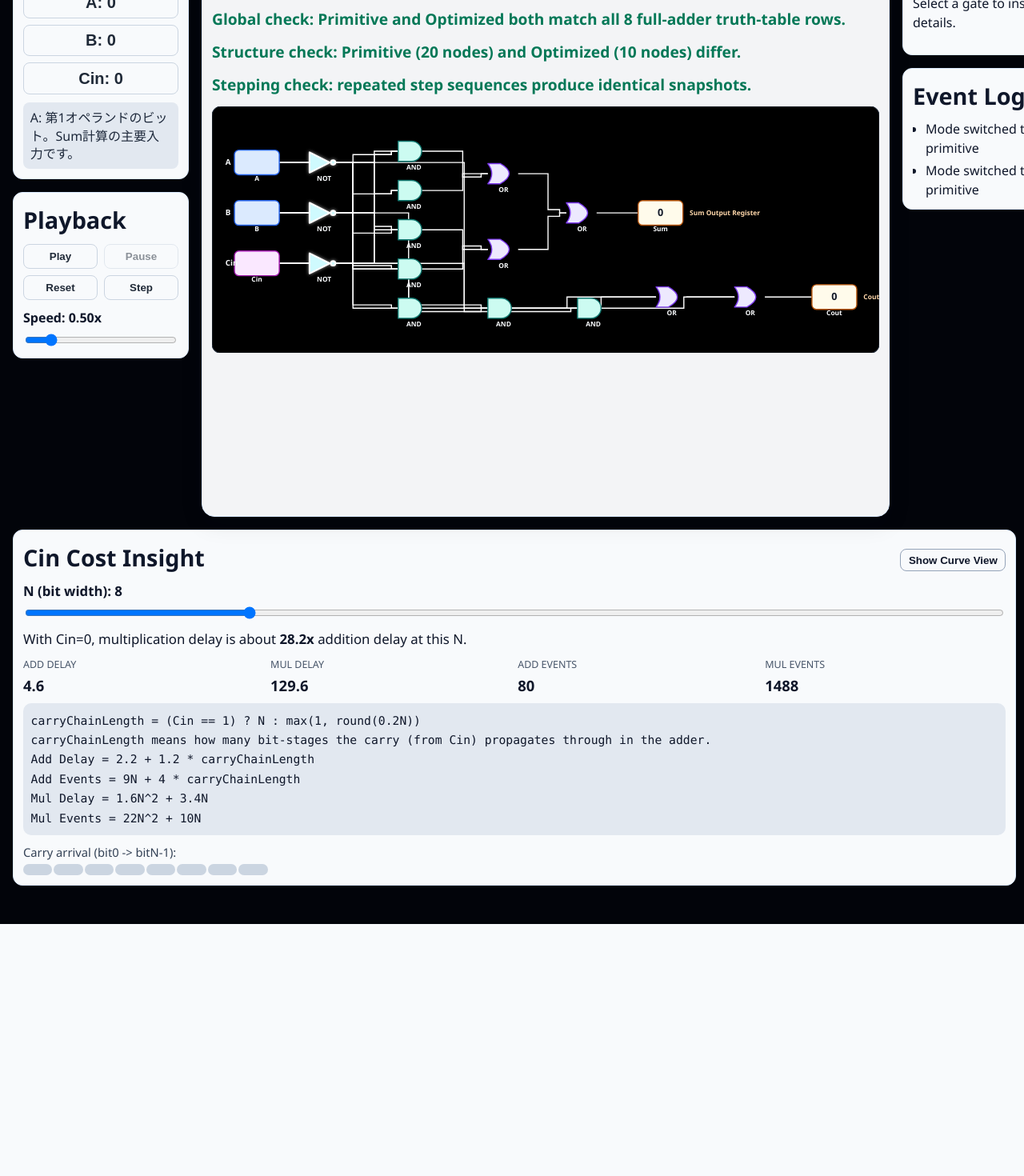
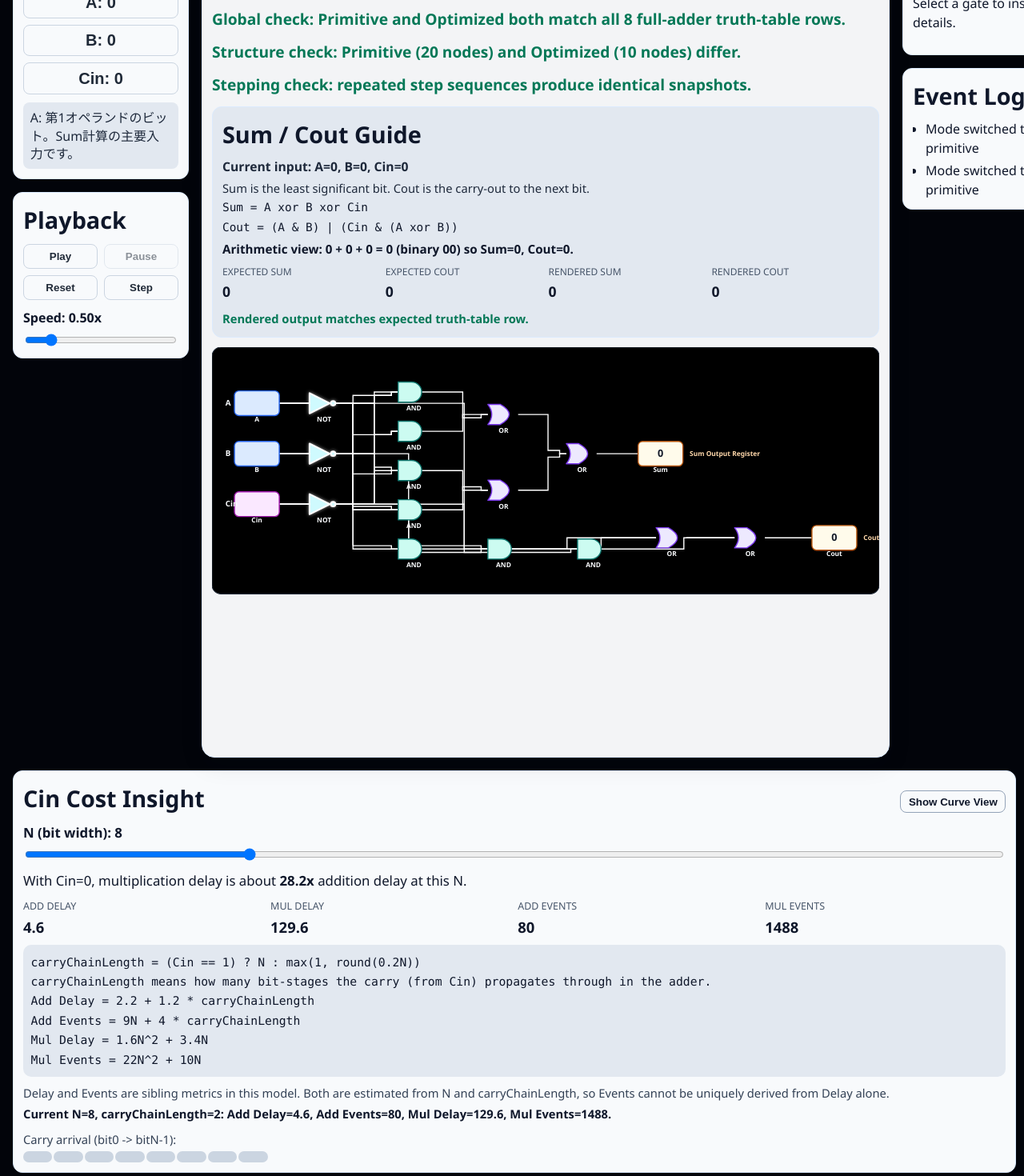
Before and after one commit to Picminmin/GateFlow-ALU, a React (Vite) app: page / in a window 1280 px wide. Shown: the part 460-1930 px from the top of the page at 80% size. Before the commit the page ends 1615 px from the top, so only its background shows below. Built offline with nearby package versions, Linux system fonts and the light colour scheme.

Commit message:
Clarify cost metrics and output meaning

```diff
--- a/src/App.tsx
+++ b/src/App.tsx
@@ -10,6 +10,7 @@ import {
   CostInsightPanel,
   GateDetailsPanel,
   InputsPanel,
+  OutputInsightPanel,
   PlaybackControls,
   EventLogPanel,
 } from './components';
@@ -24,6 +25,7 @@ import {
   verifyDeterministicStepping,
 } from './simulation';
 import type { SimulationState } from './types';
+import type { LogicValue } from './types';
 import type { InputsPanelValues } from './components/panels/InputsPanel';
 
 function App() {
@@ -73,6 +75,8 @@ function App() {
     cin: inputs.cin,
     currentTime: animationTime,
   });
+  const actualSum = (simulationState.values['out-sum'] ?? null) as LogicValue | null;
+  const actualCout = (simulationState.values['out-cout'] ?? null) as LogicValue | null;
   const modeIsOptimized = mode === 'optimized';
 
   const appendLog = (message: string) => {
@@ -266,6 +270,7 @@ function App() {
           <p className={deterministicSteppingWorks ? 'validation-ok' : 'validation-error'}>
             {steppingStatus}
           </p>
+          <OutputInsightPanel inputs={inputs} actualSum={actualSum} actualCout={actualCout} />
           {mode === 'optimized' ? (
             <p className="optimization-progress">
               {displayedCircuit.label} ({displayedCircuit.nodes.length} nodes)
--- a/src/components/index.ts
+++ b/src/components/index.ts
@@ -4,4 +4,5 @@ export { CostInsightPanel } from './panels/CostInsightPanel';
 export { EventLogPanel } from './panels/EventLogPanel';
 export { GateDetailsPanel } from './panels/GateDetailsPanel';
 export { InputsPanel } from './panels/InputsPanel';
+export { OutputInsightPanel } from './panels/OutputInsightPanel';
 export { PlaybackControls } from './panels/PlaybackControls';
--- a/src/components/panels/CostInsightPanel.tsx
+++ b/src/components/panels/CostInsightPanel.tsx
@@ -9,6 +9,11 @@ interface CostInsightPanelProps {
 
 export function CostInsightPanel({ insight, bitWidth, onBitWidthChange }: CostInsightPanelProps) {
   const [curveMode, setCurveMode] = useState(false);
+  const carryChainLength = insight.cin === 1 ? bitWidth : Math.max(1, Math.round(bitWidth * 0.2));
+  const derivedAddDelay = 2.2 + 1.2 * carryChainLength;
+  const derivedAddEvents = 9 * bitWidth + 4 * carryChainLength;
+  const derivedMulDelay = 1.6 * bitWidth * bitWidth + 3.4 * bitWidth;
+  const derivedMulEvents = 22 * bitWidth * bitWidth + 10 * bitWidth;
 
   const chart = useMemo(() => {
     const width = 880;
@@ -106,6 +111,15 @@ export function CostInsightPanel({ insight, bitWidth, onBitWidthChange }: CostIn
             <p>Mul Events = 22N^2 + 10N</p>
           </div>
 
+          <p className="relation-note">
+            Delay and Events are sibling metrics in this model. Both are estimated from N and
+            carryChainLength, so Events cannot be uniquely derived from Delay alone.
+          </p>
+          <p className="relation-example">
+            Current N={bitWidth}, carryChainLength={carryChainLength}: Add Delay={derivedAddDelay.toFixed(1)}, Add
+            Events={derivedAddEvents}, Mul Delay={derivedMulDelay.toFixed(1)}, Mul Events={derivedMulEvents}.
+          </p>
+
           <p className="carry-caption">Carry arrival (bit0 -&gt; bitN-1):</p>
           <div className="carry-lane" role="img" aria-label="carry propagation lane">
             {insight.carryPath.map((item) => (
--- /dev/null
+++ b/src/components/panels/OutputInsightPanel.tsx
@@ -0,0 +1,62 @@
+import type { LogicValue } from '../../types';
+import type { InputsPanelValues } from './InputsPanel';
+
+interface OutputInsightPanelProps {
+  inputs: InputsPanelValues;
+  actualSum: LogicValue | null;
+  actualCout: LogicValue | null;
+}
+
+function computeExpected(inputs: InputsPanelValues): { sum: LogicValue; cout: LogicValue } {
+  const xorAB = (inputs.a ^ inputs.b) as LogicValue;
+  const sum = (xorAB ^ inputs.cin) as LogicValue;
+  const cout = ((inputs.a & inputs.b) | (inputs.cin & xorAB)) as LogicValue;
+  return { sum, cout };
+}
+
+export function OutputInsightPanel({ inputs, actualSum, actualCout }: OutputInsightPanelProps) {
+  const expected = computeExpected(inputs);
+  const hasActual = actualSum !== null && actualCout !== null;
+  const isMatch = hasActual && actualSum === expected.sum && actualCout === expected.cout;
+  const total = inputs.a + inputs.b + inputs.cin;
+  const binaryResult = `${expected.cout}${expected.sum}`;
+
+  return (
+    <section className="panel output-insight" aria-label="Output insight panel">
+      <h2>Sum / Cout Guide</h2>
+      <p className="output-input-row">
+        Current input: A={inputs.a}, B={inputs.b}, Cin={inputs.cin}
+      </p>
+      <p className="output-meaning">Sum is the least significant bit. Cout is the carry-out to the next bit.</p>
+      <p className="output-formula">Sum = A xor B xor Cin</p>
+      <p className="output-formula">Cout = (A & B) | (Cin & (A xor B))</p>
+      <p className="output-arithmetic">
+        Arithmetic view: {inputs.a} + {inputs.b} + {inputs.cin} = {total} (binary {binaryResult}) so Sum=
+        {expected.sum}, Cout={expected.cout}.
+      </p>
+
+      <div className="output-values">
+        <div>
+          <dt>Expected Sum</dt>
+          <dd>{expected.sum}</dd>
+        </div>
+        <div>
+          <dt>Expected Cout</dt>
+          <dd>{expected.cout}</dd>
+        </div>
+        <div>
+          <dt>Rendered Sum</dt>
+          <dd>{actualSum ?? '-'}</dd>
+        </div>
+        <div>
+          <dt>Rendered Cout</dt>
+          <dd>{actualCout ?? '-'}</dd>
+        </div>
+      </div>
+
+      <p className={isMatch ? 'output-match-ok' : 'output-match-warn'}>
+        {isMatch ? 'Rendered output matches expected truth-table row.' : 'Rendered output not stable yet or mismatched.'}
+      </p>
+    </section>
+  );
+}
--- a/src/index.css
+++ b/src/index.css
@@ -479,6 +479,19 @@ body {
   margin: 0.15rem 0;
 }
 
+.relation-note {
+  margin: 0.55rem 0 0;
+  font-size: 0.92rem;
+  color: #334155;
+}
+
+.relation-example {
+  margin: 0.25rem 0 0;
+  font-size: 0.92rem;
+  color: #0f172a;
+  font-weight: 700;
+}
+
 .carry-caption {
   margin: 0.6rem 0 0.25rem;
   font-size: 0.92rem;
@@ -576,6 +589,73 @@ body {
   font-weight: 700;
 }
 
+.output-insight {
+  margin: 0.45rem 0 0.8rem;
+  background: #e2e8f0;
+}
+
+.output-input-row {
+  margin: 0;
+  font-size: 0.98rem;
+  font-weight: 700;
+  color: #1e293b;
+}
+
+.output-formula {
+  margin: 0.2rem 0 0;
+  font-family: 'Consolas', 'Courier New', monospace;
+  font-size: 0.9rem;
+  color: #0f172a;
+}
+
+.output-meaning {
+  margin: 0.25rem 0 0;
+  font-size: 0.92rem;
+  color: #1e293b;
+}
+
+.output-arithmetic {
+  margin: 0.25rem 0 0;
+  font-size: 0.95rem;
+  color: #0f172a;
+  font-weight: 700;
+}
+
+.output-values {
+  margin-top: 0.55rem;
+  display: grid;
+  grid-template-columns: repeat(4, minmax(120px, 1fr));
+  gap: 0.45rem;
+}
+
+.output-values dt {
+  font-size: 0.75rem;
+  text-transform: uppercase;
+  color: #475569;
+}
+
+.output-values dd {
+  margin: 0.12rem 0 0;
+  font-size: 1.1rem;
+  font-weight: 800;
+  color: #0f172a;
+}
+
+.output-match-ok,
+.output-match-warn {
+  margin: 0.55rem 0 0;
+  font-size: 0.92rem;
+  font-weight: 700;
+}
+
+.output-match-ok {
+  color: #047857;
+}
+
+.output-match-warn {
+  color: #b45309;
+}
+
 @media (max-width: 1024px) {
   .main-layout {
     grid-template-columns: 1fr;
@@ -588,4 +668,8 @@ body {
   .cost-metrics {
     grid-template-columns: repeat(2, minmax(120px, 1fr));
   }
+
+  .output-values {
+    grid-template-columns: repeat(2, minmax(120px, 1fr));
+  }
 }
```
